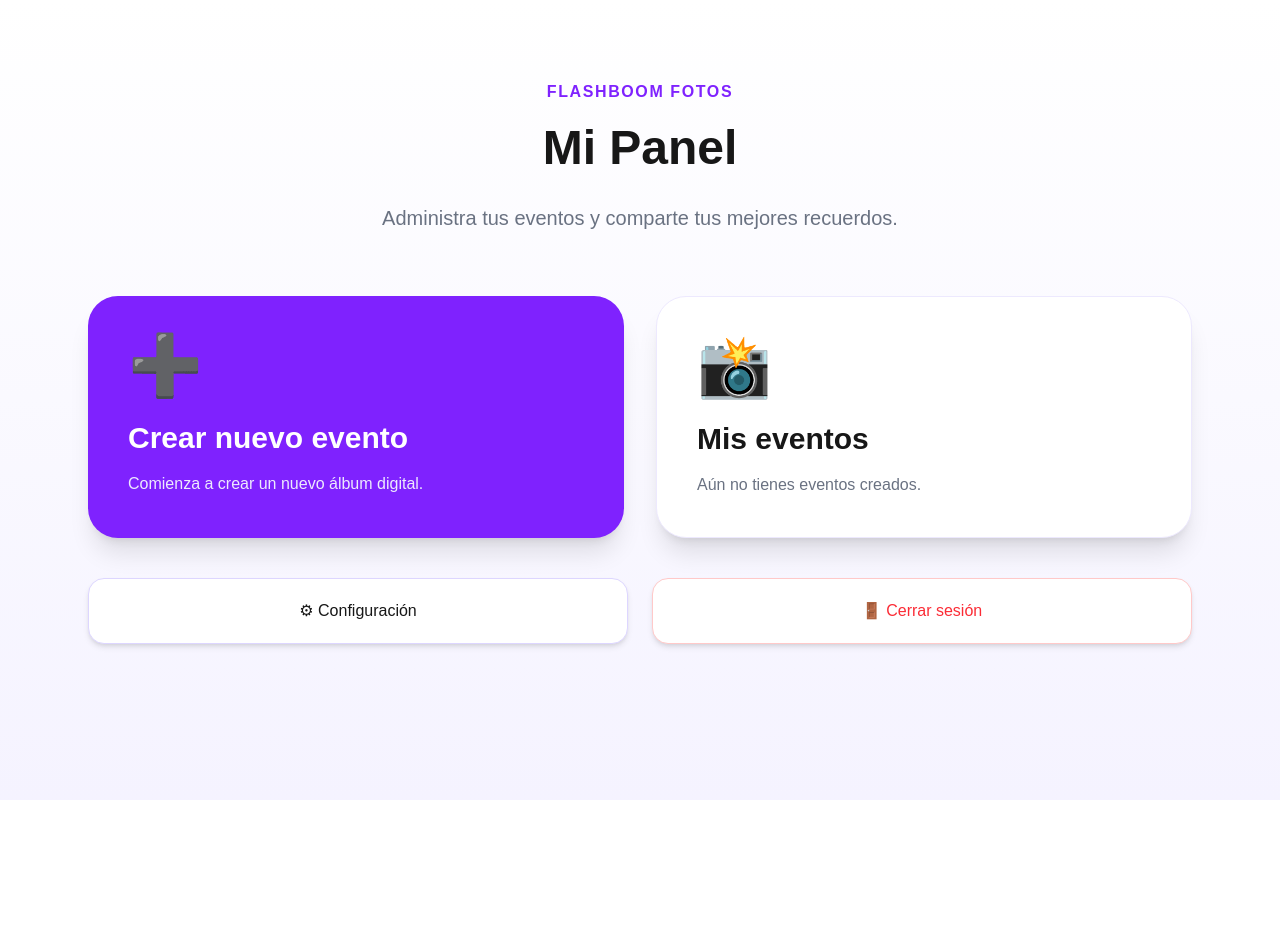
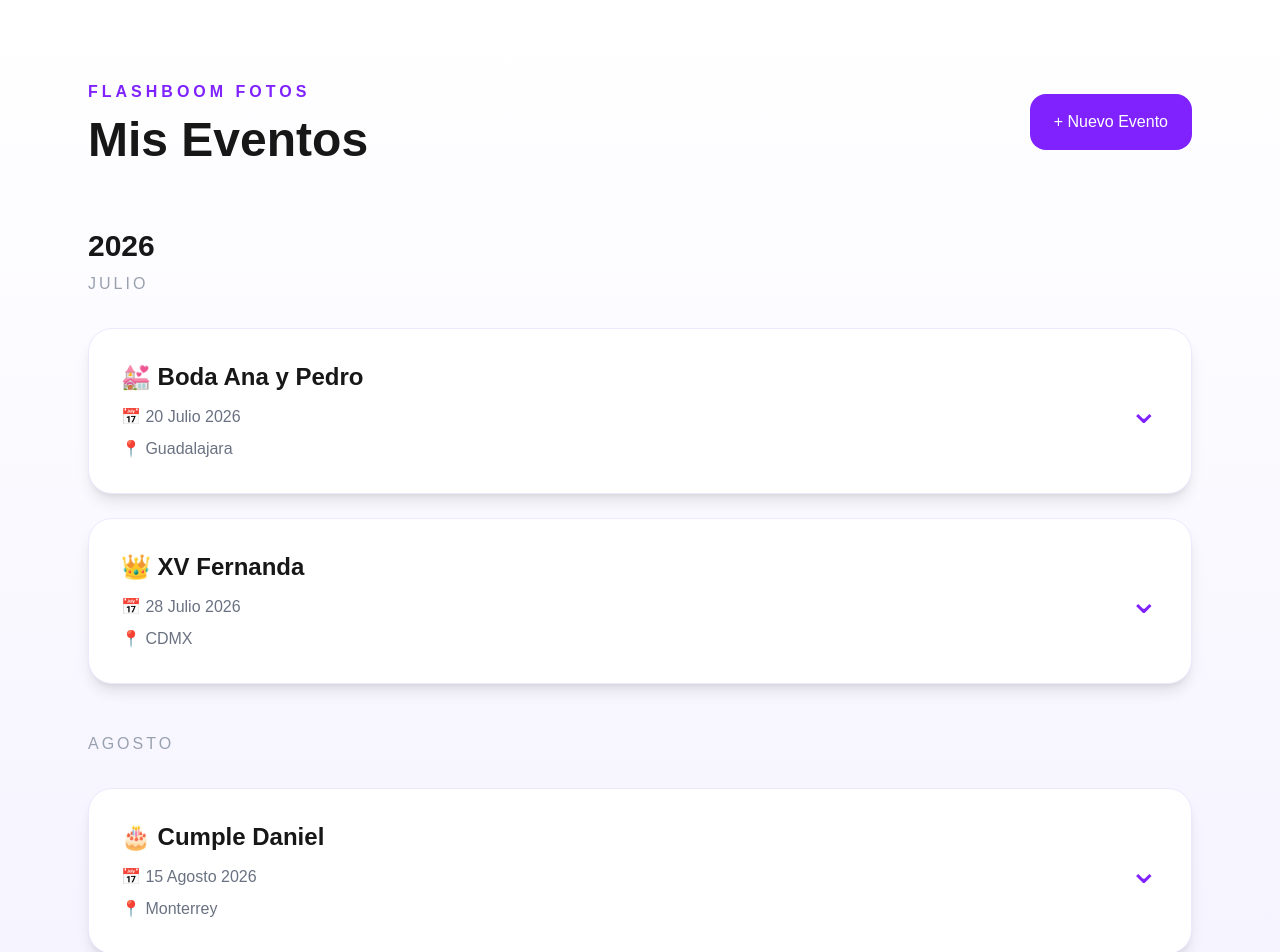
Before and after one commit to RotcivRodrigo34/FlashboomFotos, a Next.js app: page /dashboard in a window 1280 px wide. Shown: the top 952 px of the page. Before the commit the page ends 800 px from the top, so only its background shows below. Built offline with nearby package versions, Linux system fonts and the light colour scheme.

Commit message:
Sprint 3 Dashboard eventos y configuracion de album

```diff
--- a/app/dashboard/page.tsx
+++ b/app/dashboard/page.tsx
@@ -1,141 +1,331 @@
 "use client";
 
 import Link from "next/link";
+import {useState} from "react";
 
-export default function Dashboard() {
+export default function Dashboard(){
 
-  return (
+ const [abierto,setAbierto]=useState<number|null>(null);
+
+const eventos=[
+{
+icono:"💒",
+nombre:"Boda Ana y Pedro",
+fecha:"20 Julio 2026",
+ciudad:"Guadalajara",
+cliente:"Ana y Pedro",
+correo:"ana@ejemplo.com"
+},
+{
+icono:"👑",
+nombre:"XV Fernanda",
+fecha:"28 Julio 2026",
+ciudad:"CDMX",
+cliente:"Fernanda",
+correo:"fernanda@ejemplo.com"
+},
+{
+icono:"🎂",
+nombre:"Cumple Daniel",
+fecha:"15 Agosto 2026",
+ciudad:"Monterrey",
+cliente:"Daniel",
+correo:"daniel@ejemplo.com"
+}
+];
+
+return(
 
 <main className="min-h-screen bg-gradient-to-b from-white to-violet-50">
 
 <section className="max-w-6xl mx-auto px-6 py-20">
 
-        <div className="text-center">
+<div className="flex justify-between items-center">
 
-          <span className="text-violet-600 font-semibold tracking-widest uppercase">
+<div>
+
+<p className="text-violet-600 uppercase tracking-[4px] font-semibold">
 
 Flashboom Fotos
 
-          </span>
+</p>
 
-          <h1 className="text-5xl font-bold mt-5">
+<h1 className="text-5xl font-bold mt-3">
 
-            Mi Panel
+Mis Eventos
 
 </h1>
 
-          <p className="text-gray-500 text-xl mt-8">
+</div>
 
-            Administra tus eventos y comparte tus mejores recuerdos.
+<Link
+
+href="/crear-album"
+
+className="
+bg-violet-600
+hover:bg-violet-700
+transition
+text-white
+px-6
+py-4
+rounded-2xl">
+
++ Nuevo Evento
+
+</Link>
+
+</div>
+
+<div className="mt-16">
+
+<h2 className="text-3xl font-bold">
+
+2026
+
+</h2>
+
+<p className="text-gray-400 mt-2 uppercase tracking-[3px]">
+
+Julio
+
+</p>
+
+<div className="mt-8 space-y-6">
+
+{
+eventos.slice(0,2).map((evento,index)=>(
+
+<div
+
+key={index}
+
+onClick={()=>{
+
+setAbierto(
+
+abierto===index
+
+?
+
+null
+
+:
+
+index
+
+);
+
+}}
+
+className="
+cursor-pointer
+bg-white
+rounded-3xl
+p-8
+shadow-lg
+border
+border-violet-100
+hover:shadow-violet-200/50
+hover:shadow-xl
+transition
+">
+
+<div className="flex justify-between items-center">
+
+<div>
+
+<h3 className="text-2xl font-bold">
+
+{evento.icono} {evento.nombre}
+
+</h3>
+
+<p className="text-gray-500 mt-3">
+
+📅 {evento.fecha}
+
+</p>
+
+<p className="text-gray-500 mt-2">
+
+📍 {evento.ciudad}
 
 </p>
 
 </div>
 
-        <div className="mt-16 grid lg:grid-cols-2 gap-8">
+<div
+className="
+text-4xl
+text-violet-600
+transition
+duration-300
+">
 
-          <Link
-            href="/crear-album"
-            className="
-            bg-violet-600
-            hover:bg-violet-700
-            transition
-            rounded-[30px]
-            p-10
-            text-white
-            shadow-xl">
+{
+abierto===index
+?
+"⌃"
+:
+"⌄"
+}
 
-            <p className="text-6xl">
+</div>
 
-              ➕
+{
+abierto===index&&(
+
+<div className="mt-8 border-t border-violet-100 pt-8">
+
+<div className="grid md:grid-cols-2 gap-6">
+
+<div>
+
+<p className="text-gray-400">
+
+Cliente
 
 </p>
 
-            <h2 className="text-3xl font-bold mt-6">
+<p className="font-semibold">
 
-              Crear nuevo evento
-
-            </h2>
-
-            <p className="mt-4 text-violet-100">
-
-              Comienza a crear un nuevo álbum digital.
-
-            </p>
-
-          </Link>
-
-          <div
-            className="
-            bg-white
-            rounded-[30px]
-            p-10
-            shadow-xl
-            border
-            border-violet-100">
-
-            <p className="text-6xl">
-
-              📸
-
-            </p>
-
-            <h2 className="text-3xl font-bold mt-6">
-
-              Mis eventos
-
-            </h2>
-
-            <p className="text-gray-500 mt-4">
-
-              Aún no tienes eventos creados.
+{evento.cliente}
 
 </p>
 
 </div>
 
+<div>
+
+<p className="text-gray-400">
+
+Correo
+
+</p>
+
+<p className="font-semibold">
+
+{evento.correo}
+
+</p>
+
+</div>
+<div className="mt-6">
+
+<p className="text-gray-400">
+
+Estado
+
+</p>
+
+<p className="font-semibold text-green-600">
+
+🟢 Activo
+
+</p>
+
+</div>
 </div>
 
-        <div className="grid md:grid-cols-2 gap-6 mt-10">
+<div className="grid md:grid-cols-2 gap-4 mt-8">
 
-          <button
+<button className="border rounded-2xl py-3 hover:bg-violet-50">
+
+✏ Editar
+
+</button>
+
+<button className="border rounded-2xl py-3 hover:bg-violet-50">
+
+☁ Configurar Google Drive
+
+</button>
+
+<button className="border rounded-2xl py-3 hover:bg-violet-50">
+
+🎨 Plantillas
+
+</button>
+
+<button className="border rounded-2xl py-3 hover:bg-violet-50">
+
+🔳 QR
+
+</button>
+
+</div>
+
+</div>
+
+)
+}
+
+</div>
+
+</div>
+
+))
+}
+
+</div>
+
+<p className="text-gray-400 mt-12 uppercase tracking-[3px]">
+
+Agosto
+
+</p>
+
+<div className="mt-8">
+
+<div
+
 className="
 bg-white
+rounded-3xl
+p-8
+shadow-lg
 border
-          border-violet-200
-          rounded-2xl
-          py-5
-          shadow-md
+border-violet-100
+hover:shadow-violet-200/50
 hover:shadow-xl
 transition">
 
-            ⚙ Configuración
+<div className="flex justify-between items-center">
 
-          </button>
-<button
+<div>
 
-onClick={()=>{
+<h3 className="text-2xl font-bold">
 
-localStorage.removeItem("logueado");
+🎂 Cumple Daniel
 
-window.location.href="/";
+</h3>
 
-}}
+<p className="text-gray-500 mt-3">
 
-className="
-bg-white
-border
-border-red-200
-rounded-2xl
-py-5
-text-red-500
-shadow-md
-hover:shadow-xl
-transition">
+📅 15 Agosto 2026
 
-🚪 Cerrar sesión
+</p>
 
-</button>
+<p className="text-gray-500 mt-2">
+
+📍 Monterrey
+
+</p>
+
+</div>
+
+<div className="text-4xl text-violet-600">
+
+⌄
+
+</div>
+
+</div>
+
+</div>
+
+</div>
 
 </div>
 
```
Lines whose indentation alone changed are shown as unchanged.
